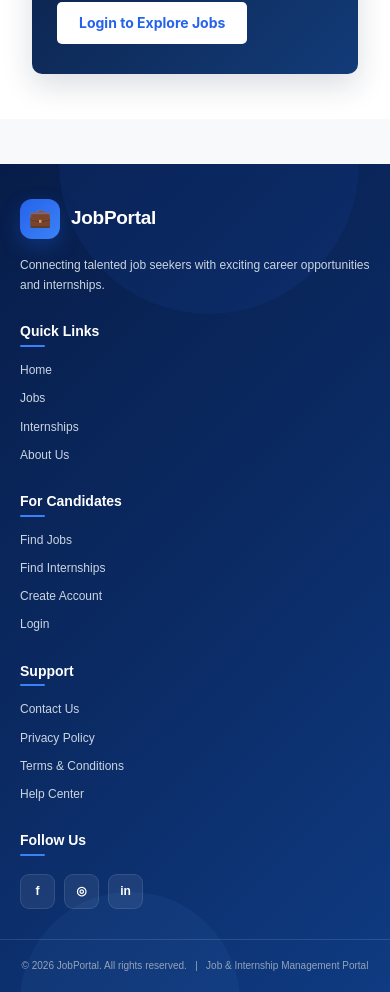
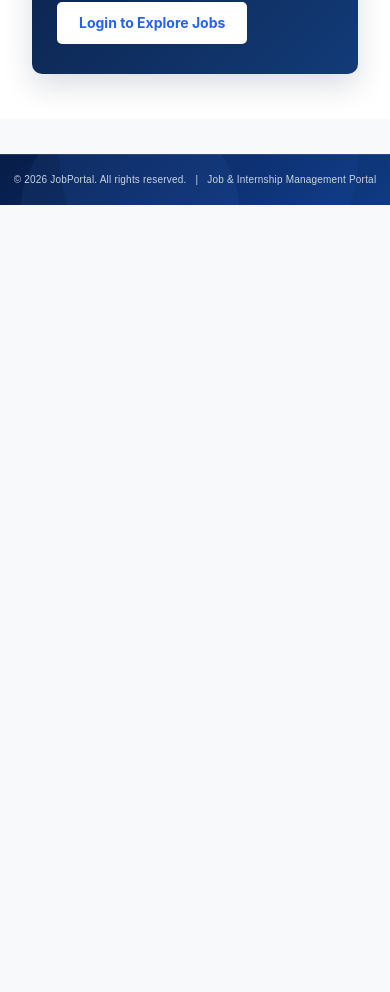
Before and after one commit to koppulagayathridevi-jpg/job-internship-portal, a React app in the folder frontend/: page / in a window 390 px wide. Shown: the part 2061-3053 px from the top of the page. After the commit the page ends 2266 px from the top, so only its background shows below. Built offline with nearby package versions, Linux system fonts and the light colour scheme; the HTML template or start-up script is replaced by a standard one.

Commit message:
proper footer

```diff
--- a/frontend/src/components/Footer.jsx
+++ b/frontend/src/components/Footer.jsx
@@ -1,115 +1,134 @@
+// import "../styles/footer.css";
+
+// function Footer() {
+//     return (
+//         <footer className="job-footer">
+
+//             <div className="job-footer-container">
+
+//                 {/* Brand */}
+//                 <div className="job-footer-brand">
+
+//                     <a href="/" className="job-footer-logo">
+//                         <span className="job-footer-logo-icon">
+//                             💼
+//                         </span>
+
+//                         <span>JobPortal</span>
+//                     </a>
+
+//                     <p>
+//                         Connecting talented job seekers with
+//                         exciting career opportunities and internships.
+//                     </p>
+
+//                 </div>
+
+
+//                 {/* Quick Links */}
+//                 <div className="job-footer-column">
+
+//                     <h4>Quick Links</h4>
+
+//                     <a href="/">Home</a>
+
+//                     <a href="/jobs">Jobs</a>
+
+//                     <a href="/internships">Internships</a>
+
+//                     <a href="/about">About Us</a>
+
+//                 </div>
+
+
+//                 {/* For Candidates */}
+//                 <div className="job-footer-column">
+
+//                     <h4>For Candidates</h4>
+
+//                     <a href="/jobs">Find Jobs</a>
+
+//                     <a href="/internships">Find Internships</a>
+
+//                     <a href="/register">Create Account</a>
+
+//                     <a href="/login">Login</a>
+
+//                 </div>
+
+
+//                 {/* Support */}
+//                 <div className="job-footer-column">
+
+//                     <h4>Support</h4>
+
+//                     <a href="/contact">Contact Us</a>
+
+//                     <a href="/privacy">Privacy Policy</a>
+
+//                     <a href="/terms">Terms & Conditions</a>
+
+//                     <a href="/help">Help Center</a>
+
+//                 </div>
+
+
+//                 {/* Social */}
+//                 <div className="job-footer-column">
+
+//                     <h4>Follow Us</h4>
+
+//                     <div className="job-social-links">
+
+//                         <a href="#" aria-label="Facebook">
+//                             f
+//                         </a>
+
+//                         <a href="#" aria-label="Instagram">
+//                             ◎
+//                         </a>
+
+//                         <a href="#" aria-label="LinkedIn">
+//                             in
+//                         </a>
+
+//                     </div>
+
+//                 </div>
+
+//             </div>
+
+
+//             {/* Footer Bottom */}
+//             <div className="job-footer-bottom">
+
+//                 <p>
+//                     © 2026 JobPortal. All rights reserved.
+//                     &nbsp; | &nbsp;
+//                     Job & Internship Management Portal
+//                 </p>
+
+//             </div>
+
+//         </footer>
+//     );
+// }
+
+// export default Footer;
+
+
 import "../styles/footer.css";
 
 function Footer() {
     return (
         <footer className="job-footer">
-
-            <div className="job-footer-container">
-
-                {/* Brand */}
-                <div className="job-footer-brand">
-
-                    <a href="/" className="job-footer-logo">
-                        <span className="job-footer-logo-icon">
-                            💼
-                        </span>
-
-                        <span>JobPortal</span>
-                    </a>
-
-                    <p>
-                        Connecting talented job seekers with
-                        exciting career opportunities and internships.
-                    </p>
-
-                </div>
-
-
-                {/* Quick Links */}
-                <div className="job-footer-column">
-
-                    <h4>Quick Links</h4>
-
-                    <a href="/">Home</a>
-
-                    <a href="/jobs">Jobs</a>
-
-                    <a href="/internships">Internships</a>
-
-                    <a href="/about">About Us</a>
-
-                </div>
-
-
-                {/* For Candidates */}
-                <div className="job-footer-column">
-
-                    <h4>For Candidates</h4>
-
-                    <a href="/jobs">Find Jobs</a>
-
-                    <a href="/internships">Find Internships</a>
-
-                    <a href="/register">Create Account</a>
-
-                    <a href="/login">Login</a>
-
-                </div>
-
-
-                {/* Support */}
-                <div className="job-footer-column">
-
-                    <h4>Support</h4>
-
-                    <a href="/contact">Contact Us</a>
-
-                    <a href="/privacy">Privacy Policy</a>
-
-                    <a href="/terms">Terms & Conditions</a>
-
-                    <a href="/help">Help Center</a>
-
-                </div>
-
-
-                {/* Social */}
-                <div className="job-footer-column">
-
-                    <h4>Follow Us</h4>
-
-                    <div className="job-social-links">
-
-                        <a href="#" aria-label="Facebook">
-                            f
-                        </a>
-
-                        <a href="#" aria-label="Instagram">
-                            ◎
-                        </a>
-
-                        <a href="#" aria-label="LinkedIn">
-                            in
-                        </a>
-
-                    </div>
-
-                </div>
-
-            </div>
-
-
-            {/* Footer Bottom */}
             <div className="job-footer-bottom">
-
                 <p>
                     © 2026 JobPortal. All rights reserved.
                     &nbsp; | &nbsp;
                     Job & Internship Management Portal
                 </p>
-
             </div>
-
         </footer>
     );
 }
--- a/frontend/src/styles/footer.css
+++ b/frontend/src/styles/footer.css
@@ -1,31 +1,21 @@
+
 /* =====================================================
    FOOTER
    Job & Internship Management Portal
 ===================================================== */
 
-
-/* =====================================================
-   MAIN FOOTER
-===================================================== */
-
 .job-footer {
-
     width: 100%;
-
-    background:
-        linear-gradient(
-            135deg,
-            #071d49 0%,
-            #0b2a63 50%,
-            #0f3b82 100%
-        );
+    background: linear-gradient(
+        135deg,
+        #071d49 0%,
+        #0b2a63 50%,
+        #0f3b82 100%
+    );
 
     color: #ffffff;
-
     margin-top: 60px;
-
     position: relative;
-
     overflow: hidden;
 }
 
@@ -35,325 +25,38 @@
 ===================================================== */
 
 .job-footer::before {
-
     content: "";
 
     position: absolute;
 
     width: 300px;
-
     height: 300px;
 
     border-radius: 50%;
 
     background: #2563eb;
-
     opacity: 0.08;
 
     top: -150px;
-
     right: 8%;
 }
 
 
 .job-footer::after {
-
     content: "";
 
     position: absolute;
 
     width: 220px;
-
     height: 220px;
 
     border-radius: 50%;
 
     background: #60a5fa;
-
     opacity: 0.06;
 
     bottom: -120px;
-
     left: 5%;
-}
-
-
-/* =====================================================
-   FOOTER CONTAINER
-===================================================== */
-
-.job-footer-container {
-
-    width: 100%;
-
-    max-width: 1320px;
-
-    margin: 0 auto;
-
-    padding: 55px 30px 45px;
-
-    display: grid;
-
-    grid-template-columns:
-        1.6fr
-        1fr
-        1.1fr
-        1.1fr
-        0.9fr;
-
-    gap: 45px;
-
-    position: relative;
-
-    z-index: 2;
-
-    box-sizing: border-box;
-}
-
-
-/* =====================================================
-   BRAND
-===================================================== */
-
-.job-footer-brand {
-
-    display: flex;
-
-    flex-direction: column;
-
-    align-items: flex-start;
-}
-
-
-/* =====================================================
-   LOGO
-===================================================== */
-
-.job-footer-logo {
-
-    display: flex;
-
-    align-items: center;
-
-    gap: 11px;
-
-    color: #ffffff;
-
-    font-size: 21px;
-
-    font-weight: 800;
-
-    text-decoration: none;
-
-    letter-spacing: -0.3px;
-}
-
-
-.job-footer-logo:hover {
-
-    color: #ffffff;
-
-    text-decoration: none;
-}
-
-
-/* =====================================================
-   LOGO ICON
-===================================================== */
-
-.job-footer-logo-icon {
-
-    width: 42px;
-
-    height: 42px;
-
-    display: flex;
-
-    align-items: center;
-
-    justify-content: center;
-
-    border-radius: 12px;
-
-    background:
-        linear-gradient(
-            135deg,
-            #2563eb,
-            #3b82f6
-        );
-
-    color: #ffffff;
-
-    font-size: 19px;
-
-    box-shadow:
-        0 8px 20px rgba(37, 99, 235, 0.28);
-}
-
-
-/* =====================================================
-   BRAND DESCRIPTION
-===================================================== */
-
-.job-footer-brand p {
-
-    max-width: 300px;
-
-    margin: 16px 0 0;
-
-    color: #cbd5e1;
-
-    font-size: 13px;
-
-    line-height: 1.8;
-}
-
-
-/* =====================================================
-   FOOTER COLUMNS
-===================================================== */
-
-.job-footer-column {
-
-    display: flex;
-
-    flex-direction: column;
-
-    align-items: flex-start;
-
-    gap: 11px;
-}
-
-
-/* =====================================================
-   COLUMN HEADING
-===================================================== */
-
-.job-footer-column h4 {
-
-    margin: 0 0 7px;
-
-    color: #ffffff;
-
-    font-size: 15px;
-
-    font-weight: 750;
-
-    position: relative;
-
-    padding-bottom: 7px;
-}
-
-
-.job-footer-column h4::after {
-
-    content: "";
-
-    position: absolute;
-
-    left: 0;
-
-    bottom: 0;
-
-    width: 25px;
-
-    height: 2px;
-
-    border-radius: 5px;
-
-    background: #3b82f6;
-}
-
-
-/* =====================================================
-   FOOTER LINKS
-===================================================== */
-
-.job-footer-column a {
-
-    color: #cbd5e1;
-
-    font-size: 13px;
-
-    line-height: 1.6;
-
-    text-decoration: none;
-
-    transition:
-        color 0.2s ease,
-        transform 0.2s ease;
-}
-
-
-.job-footer-column a:hover {
-
-    color: #ffffff;
-
-    transform: translateX(4px);
-
-    text-decoration: none;
-}
-
-
-/* =====================================================
-   SOCIAL LINKS
-===================================================== */
-
-.job-social-links {
-
-    display: flex;
-
-    align-items: center;
-
-    gap: 10px;
-
-    margin-top: 4px;
-}
-
-
-.job-social-links a {
-
-    width: 36px;
-
-    height: 36px;
-
-    display: flex;
-
-    align-items: center;
-
-    justify-content: center;
-
-    color: #ffffff;
-
-    font-size: 15px;
-
-    font-weight: 700;
-
-    border-radius: 9px;
-
-    background: rgba(255, 255, 255, 0.07);
-
-    border: 1px solid rgba(255, 255, 255, 0.10);
-
-    transition:
-        background-color 0.2s ease,
-        transform 0.2s ease,
-        border-color 0.2s ease;
-}
-
-
-.job-social-links a:hover {
-
-    background: #2563eb;
-
-    border-color: #3b82f6;
-
-    color: #ffffff;
-
-    transform: translateY(-3px);
-
-    box-shadow:
-        0 6px 15px rgba(37, 99, 235, 0.25);
 }
 
 
@@ -362,32 +65,37 @@
 ===================================================== */
 
 .job-footer-bottom {
-
     width: 100%;
 
     border-top: 1px solid rgba(255, 255, 255, 0.12);
 
     text-align: center;
 
-    padding: 20px 20px;
+    padding: 22px 20px;
 
     position: relative;
-
     z-index: 2;
 
     box-sizing: border-box;
 }
 
 
+/* =====================================================
+   COPYRIGHT TEXT
+===================================================== */
+
 .job-footer-bottom p {
-
     margin: 0;
 
-    color: #94a3b8;
+    color: #cbd5e1;
 
-    font-size: 12px;
+    font-size: 13px;
 
     line-height: 1.6;
+
+    font-weight: 400;
+
+    letter-spacing: 0.2px;
 }
 
 
@@ -397,48 +105,17 @@
 
 @media (max-width: 991px) {
 
-    .job-footer-container {
-
-        grid-template-columns:
-            1.5fr
-            1fr
-            1fr;
-
-        gap: 40px;
-
-        padding: 45px 25px 40px;
+    .job-footer {
+        margin-top: 50px;
     }
 
-
-    .job-footer-brand {
-
-        grid-column: 1 / -1;
+    .job-footer-bottom {
+        padding: 20px 18px;
     }
 
-
-    .job-footer-brand p {
-
-        max-width: 500px;
+    .job-footer-bottom p {
+        font-size: 12px;
     }
-
-
-    .job-footer-logo {
-
-        font-size: 20px;
-    }
-
-
-    .job-footer-column h4 {
-
-        font-size: 14px;
-    }
-
-
-    .job-footer-column a {
-
-        font-size: 13px;
-    }
-
 }
 
 
@@ -449,92 +126,17 @@
 @media (max-width: 767px) {
 
     .job-footer {
-
-        margin-top: 45px;
+        margin-top: 40px;
     }
 
-
-    .job-footer-container {
-
-        grid-template-columns: 1fr 1fr;
-
-        padding: 40px 20px 35px;
-
-        gap: 35px 25px;
-    }
-
-
-    .job-footer-brand {
-
-        grid-column: 1 / -1;
-    }
-
-
-    .job-footer-logo {
-
-        font-size: 19px;
-    }
-
-
-    .job-footer-logo-icon {
-
-        width: 40px;
-
-        height: 40px;
-
-        font-size: 18px;
-    }
-
-
-    .job-footer-brand p {
-
-        max-width: 100%;
-
-        font-size: 13px;
-
-        line-height: 1.7;
-    }
-
-
-    .job-footer-column h4 {
-
-        font-size: 14px;
-    }
-
-
-    .job-footer-column a {
-
-        font-size: 12px;
-    }
-
-
-    .job-social-links {
-
-        gap: 9px;
-    }
-
-
-    .job-social-links a {
-
-        width: 34px;
-
-        height: 34px;
-
-        font-size: 14px;
-    }
-
-
     .job-footer-bottom {
-
         padding: 18px 15px;
     }
 
-
     .job-footer-bottom p {
-
         font-size: 11px;
+        line-height: 1.7;
     }
-
 }
 
 
@@ -544,59 +146,16 @@
 
 @media (max-width: 480px) {
 
-    .job-footer-container {
-
-        grid-template-columns: 1fr;
-
-        gap: 28px;
-
-        padding: 35px 20px 30px;
+    .job-footer {
+        margin-top: 35px;
     }
 
-
-    .job-footer-brand {
-
-        grid-column: auto;
+    .job-footer-bottom {
+        padding: 17px 12px;
     }
 
-
-    .job-footer-brand p {
-
-        font-size: 12px;
+    .job-footer-bottom p {
+        font-size: 10px;
+        line-height: 1.6;
     }
-
-
-    .job-footer-column {
-
-        gap: 9px;
-    }
-
-
-    .job-footer-column h4 {
-
-        font-size: 14px;
-
-        margin-bottom: 5px;
-    }
-
-
-    .job-footer-column a {
-
-        font-size: 12px;
-    }
-
-
-    .job-social-links a {
-
-        width: 35px;
-
-        height: 35px;
-    }
-
-
-    .job-footer-bottom p {
-
-        font-size: 10px;
-    }
-
 }
```
